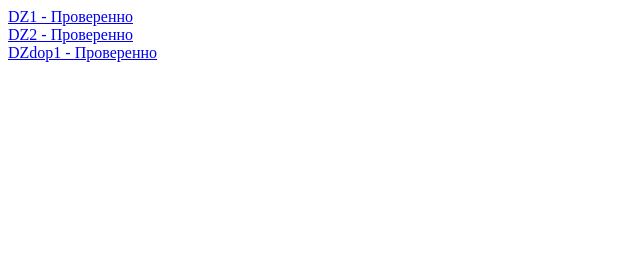
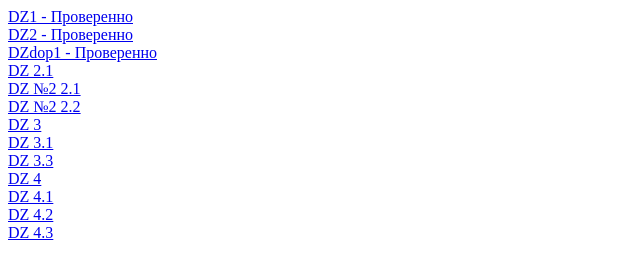
Before and after one commit to sergey-end/SergeyTselitin, a plain HTML site: page index.html in a window 1280 px wide. Shown: the whole page, without its empty margins (0-640 px from the left). Drawn offline with Linux system fonts and the light colour scheme.

Commit message:
Домашки

```diff
--- a/index.html
+++ b/index.html
@@ -8,13 +8,29 @@
 </head>
 <body>
     <a href="home/home1/DZ1/index.html">DZ1 - Проверенно</a>
-
     <br>
-
     <a href="home/home1/DZ2/vizbor.html">DZ2 - Проверенно</a>
-
     <br>
-
     <a href="home/home1/DZdop1/index.html">DZdop1 - Проверенно</a>
+    <br>
+    <a href="home/home2/DZ 2.1/index.html">DZ 2.1</a>
+    <br>
+    <a href="home/home2/DZ №2 2.1/index.html">DZ №2 2.1</a>
+    <br>
+    <a href="home/home2/DZ №2 2.2/index.html">DZ №2 2.2</a>
+    <br>
+    <a href="home/home3/DZ 3/index.html">DZ 3</a>
+    <br>
+    <a href="home/home3/DZ 3.1/index.html">DZ 3.1</a>
+    <br>
+    <a href="home/home3/DZ 3.3/index.html">DZ 3.3</a>
+    <br>
+    <a href="home/home4/DZ 4/index.html">DZ 4</a>
+    <br>
+    <a href="home/home4/DZ 4.1/index.html">DZ 4.1</a>
+    <br>
+    <a href="home/home4/DZ 4.2/index.html">DZ 4.2</a>
+    <br>
+    <a href="home/home4/DZ 4.3/index.html">DZ 4.3</a>
 </body>
 </html>
```
Also changed, not shown: home/home2/DZ №2 2.1/index.html (+3 -0 lines).
